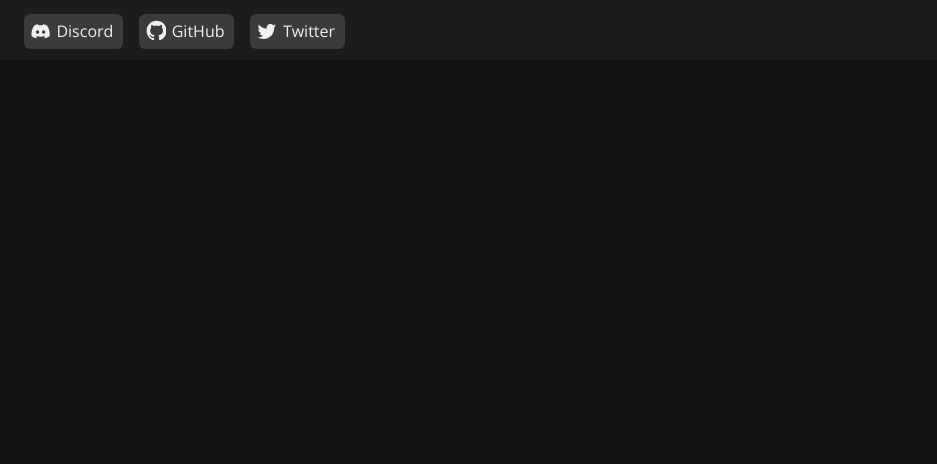
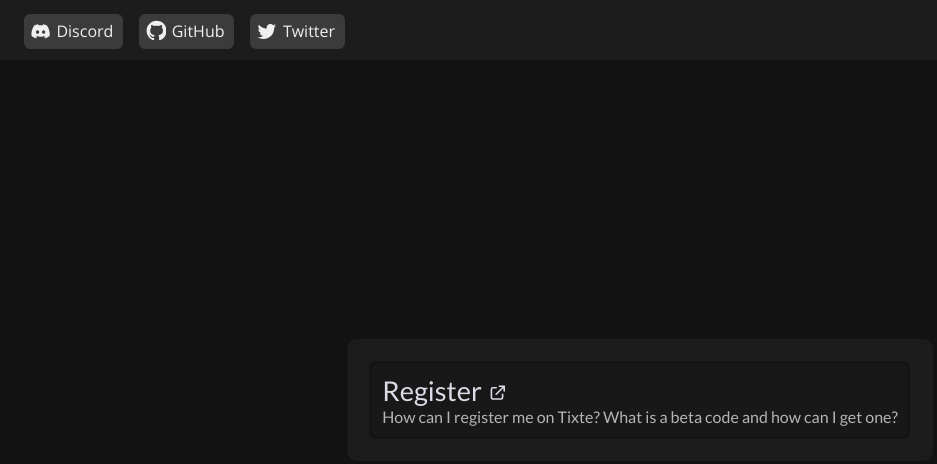
Before and after one commit to Luna-devv/Tixte, a Next.js app: page / in a window 1280 px wide. Shown: the top 464 px of the page, without its empty margins (0-937 px from the left). Built offline with nearby package versions, Linux system fonts and the light colour scheme.

Commit message:
update basic pages

```diff
--- a/pages/index.jsx
+++ b/pages/index.jsx
@@ -1,24 +1,31 @@
 import React from 'react';
-import { useState, useEffect } from 'react';
 
 import {
-    HomeIcon,
-    CakeIcon,
-    CodeIcon,
-    HeartIcon,
-    LockClosedIcon,
-    NewspaperIcon,
-    LinkIcon
-} from '@heroicons/react/outline'
+    ExternalLinkIcon
+} from '@heroicons/react/outline';
 
-const cards = [];
+const cards = [{
+    title: 'Register',
+    qestion: 'How can I register me on Tixte? What is a beta code and how can I get one?',
+    url: '/read/register',
+    important: false
+}];
 
 export default class Homepage extends React.Component {
 
     render() {
         return (
             <>
-
+                <div className='center'>
+                    <div className='menu'>
+                        {cards.map(card => (
+                            <button className={card.important ? 'blue-card card' : 'card'} onClick={()=> window.location.href=card.url}>
+                                <h>{card.title}</h> <ExternalLinkIcon className='ico' /> <br />
+                                <hh>{card.qestion}</hh>
+                            </button>
+                        ))}
+                    </div>
+                </div>
             </>
         );
     };
--- a/styles/globals.css
+++ b/styles/globals.css
@@ -1,12 +1,13 @@
 @import url('https://fonts.googleapis.com/css2?family=Lato&display=swap');
 @import url('https://fonts.googleapis.com/css2?family=Open+Sans&display=swap');
+
+:root {
+    --color: 42, 120, 245;
+}
 
 html {
     font-family: 'Lato', sans-serif;
     background: #121212;
-    /* background: linear-gradient(170deg, rgb(24, 11, 39) 0%, rgb(7, 3, 12) 60%);
-    background-size: cover;
-    background-repeat: no-repeat; */
     position: relative;
     min-height: 100%;
     overflow-x: hidden;
@@ -25,13 +26,13 @@ a {
 
 .link {
     font-family: 'Open Sans', sans-serif;
-    color: #b671a7;
+    color: rgba(var(--color), 0.8);
     cursor: pointer;
     transition-duration: 300ms;
 }
 
 .link:hover {
-    color: #9c5c8e;
+    color: rgba(var(--color), 1);
 }
 
 ::-webkit-scrollbar {
@@ -48,3 +49,62 @@ a {
 
 
 /* Card */
+
+.center {
+    position: fixed;
+    top: 50%;
+    left: 50%;
+    transform: translate(-50%, -50%);
+}
+
+.menu {
+    background-color: #1C1C1C;
+    margin: 1rem;
+    padding: 1.4rem;
+    border-radius: 0.6rem;
+}
+
+.blue-card {
+    background-color: rgba(var(--color), 0.3)!important;
+    border: solid rgba(var(--color), 0.2) 0.2rem!important;
+}
+
+button {
+	background: none;
+	color: inherit;
+	border: none;
+	padding: 0;
+	font: inherit;
+	cursor: pointer;
+	outline: inherit;
+    text-align: left;
+}
+
+.card {
+    background-color: #181818;
+    border: solid #141414 0.2rem;
+    border-radius: 0.4rem;
+    padding: 0.6rem;
+    cursor: pointer;
+    transition-duration: 300ms;
+}
+
+.card:hover {
+    transform: scale(1.02);
+}
+
+h {
+    font-size: 1.7rem;
+}
+
+hh {
+    font-size: 1rem;
+    color: rgb(179, 181, 185);
+}
+
+.ico {
+    width: 1.2rem;
+    position: relative;
+    top: 0.1rem;
+    left: 0.2rem;
+}
```
Also changed, not shown: pages/404.jsx (+2 -10 lines).
